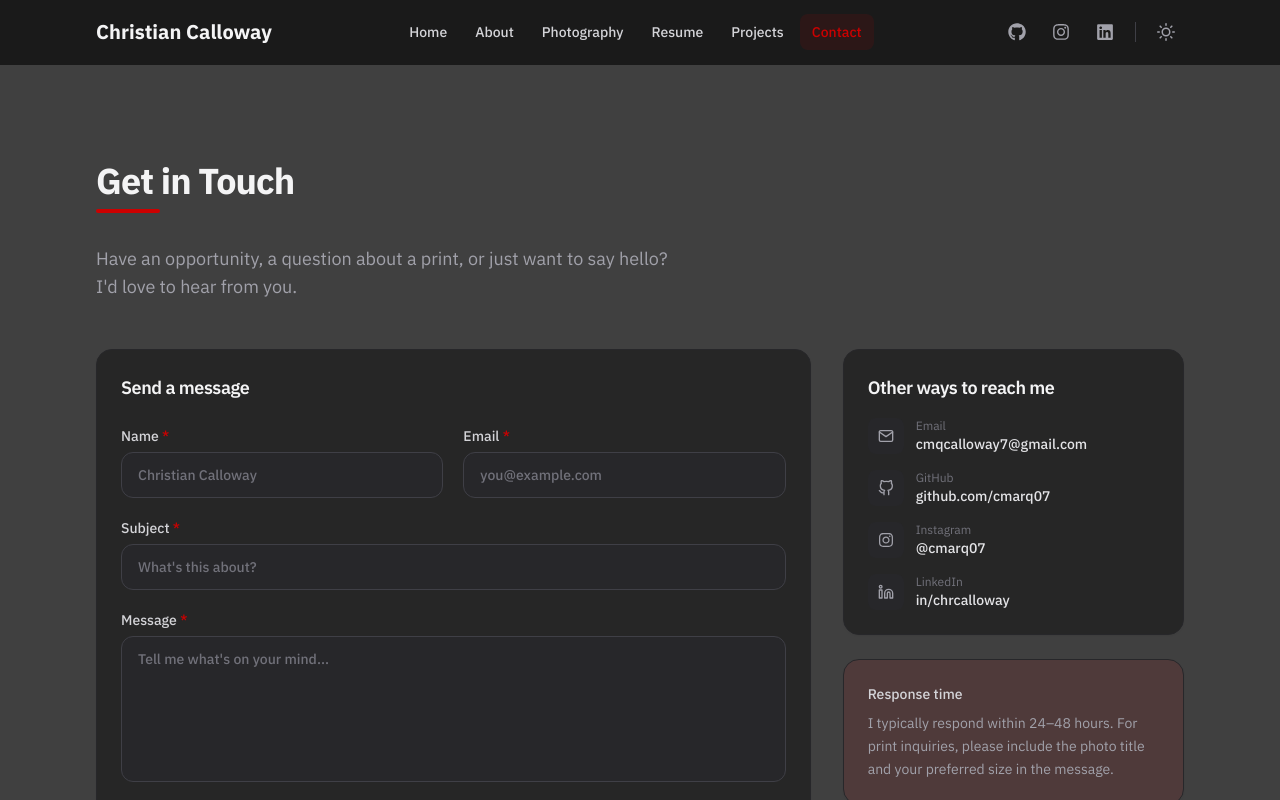
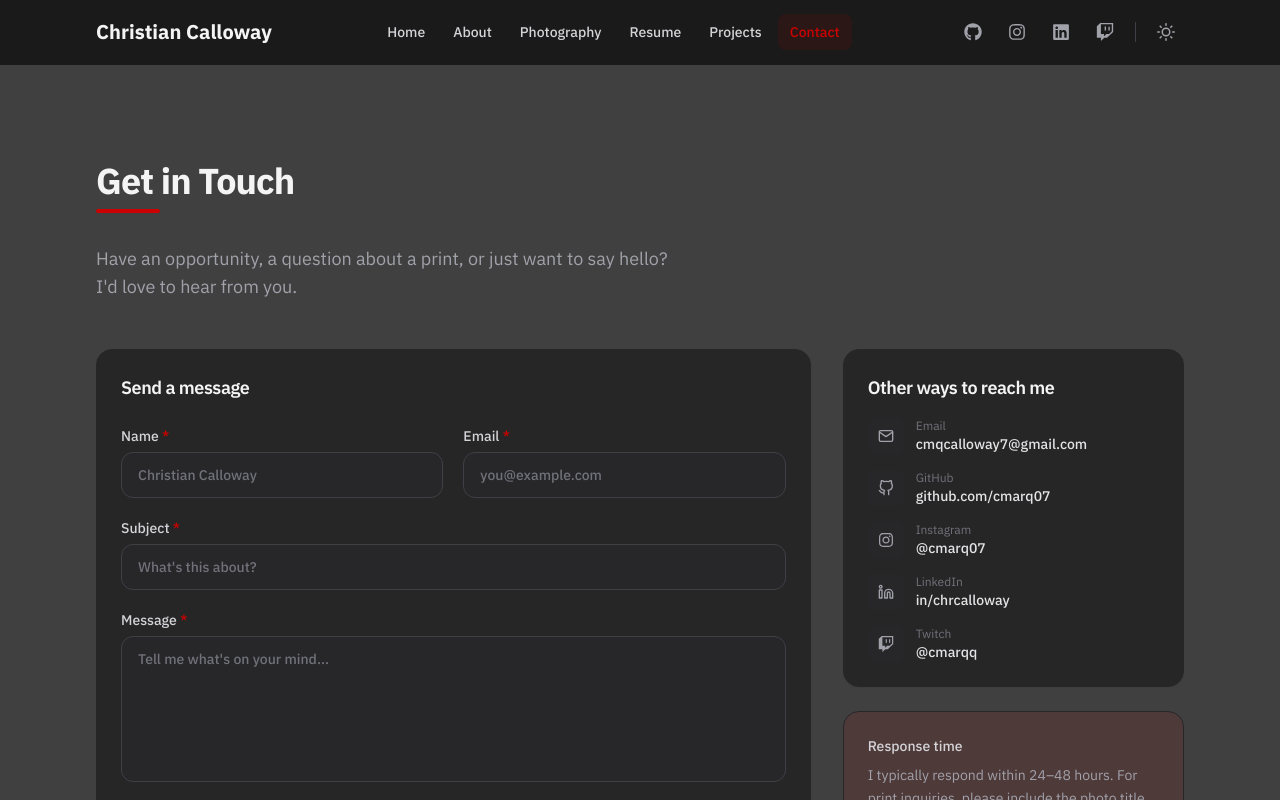
Before and after one commit to cmarqc/cmarq-web, a Next.js app: page /contact in a window 1280 px wide. Shown: the top 800 px of the page. Built offline with nearby package versions, Linux system fonts and the light colour scheme.

Commit message:
feat: add Twitch social links to About, Contact, Header, and Footer components

```diff
--- a/app/about/page.tsx
+++ b/app/about/page.tsx
@@ -2,7 +2,7 @@
 
 import { motion } from 'framer-motion'
 import { FiMapPin, FiBriefcase, FiHeart } from 'react-icons/fi'
-import { FaGithub, FaInstagram, FaLinkedin } from 'react-icons/fa'
+import { FaGithub, FaInstagram, FaLinkedin, FaTwitch } from 'react-icons/fa'
 
 const interests = [
   { emoji: '💻', label: 'Programming & Software Engineering' },
@@ -31,6 +31,12 @@ const socialLinks = [
     icon: FaLinkedin,
     label: 'LinkedIn',
     handle: 'in/chrcalloway',
+  },
+  {
+    href: 'https://www.twitch.tv/cmarqq',
+    icon: FaTwitch,
+    label: 'Twitch',
+    handle: '@cmarqq',
   },
 ]
 
--- a/app/contact/page.tsx
+++ b/app/contact/page.tsx
@@ -2,7 +2,7 @@ import type { Metadata } from 'next'
 import { Suspense } from 'react'
 import { ContactForm } from '@/components/contact/ContactForm'
 import { FiMail, FiGithub, FiLinkedin } from 'react-icons/fi'
-import { FaInstagram } from 'react-icons/fa'
+import { FaInstagram, FaTwitch } from 'react-icons/fa'
 
 export const metadata: Metadata = {
   title: 'Contact',
@@ -33,6 +33,12 @@ const contactInfo = [
     label: 'LinkedIn',
     value: 'in/chrcalloway',
     href: 'https://www.linkedin.com/in/chrcalloway',
+  },
+  {
+    icon: FaTwitch,
+    label: 'Twitch',
+    value: '@cmarqq',
+    href: 'https://www.twitch.tv/cmarqq',
   },
 ]
 
--- a/components/layout/Footer.tsx
+++ b/components/layout/Footer.tsx
@@ -1,5 +1,5 @@
 import Link from 'next/link'
-import { FaGithub, FaInstagram, FaLinkedin } from 'react-icons/fa'
+import { FaGithub, FaInstagram, FaLinkedin, FaTwitch } from 'react-icons/fa'
 
 const navLinks = [
   { href: '/about', label: 'About' },
@@ -13,6 +13,7 @@ const socialLinks = [
   { href: 'https://github.com/cmarq07', icon: FaGithub, label: 'GitHub' },
   { href: 'https://www.instagram.com/cmarq07', icon: FaInstagram, label: 'Instagram' },
   { href: 'https://www.linkedin.com/in/chrcalloway', icon: FaLinkedin, label: 'LinkedIn' },
+  { href: 'https://www.twitch.tv/cmarqq', icon: FaTwitch, label: 'Twitch' },
 ]
 
 export function Footer() {
--- a/components/layout/Header.tsx
+++ b/components/layout/Header.tsx
@@ -5,7 +5,7 @@ import { usePathname } from 'next/navigation'
 import { useState, useEffect } from 'react'
 import { motion, AnimatePresence } from 'framer-motion'
 import { FiMenu, FiX } from 'react-icons/fi'
-import { FaGithub, FaInstagram, FaLinkedin } from 'react-icons/fa'
+import { FaGithub, FaInstagram, FaLinkedin, FaTwitch } from 'react-icons/fa'
 import { ThemeToggle } from './ThemeToggle'
 
 const navLinks = [
@@ -21,6 +21,7 @@ const socialLinks = [
   { href: 'https://github.com/cmarqc', icon: FaGithub, label: 'GitHub' },
   { href: 'https://www.instagram.com/cmarq07', icon: FaInstagram, label: 'Instagram' },
   { href: 'https://www.linkedin.com/in/chrcalloway', icon: FaLinkedin, label: 'LinkedIn' },
+  { href: 'https://www.twitch.tv/cmarqq', icon: FaTwitch, label: 'Twitch' },
 ]
 
 export function Header() {
```
